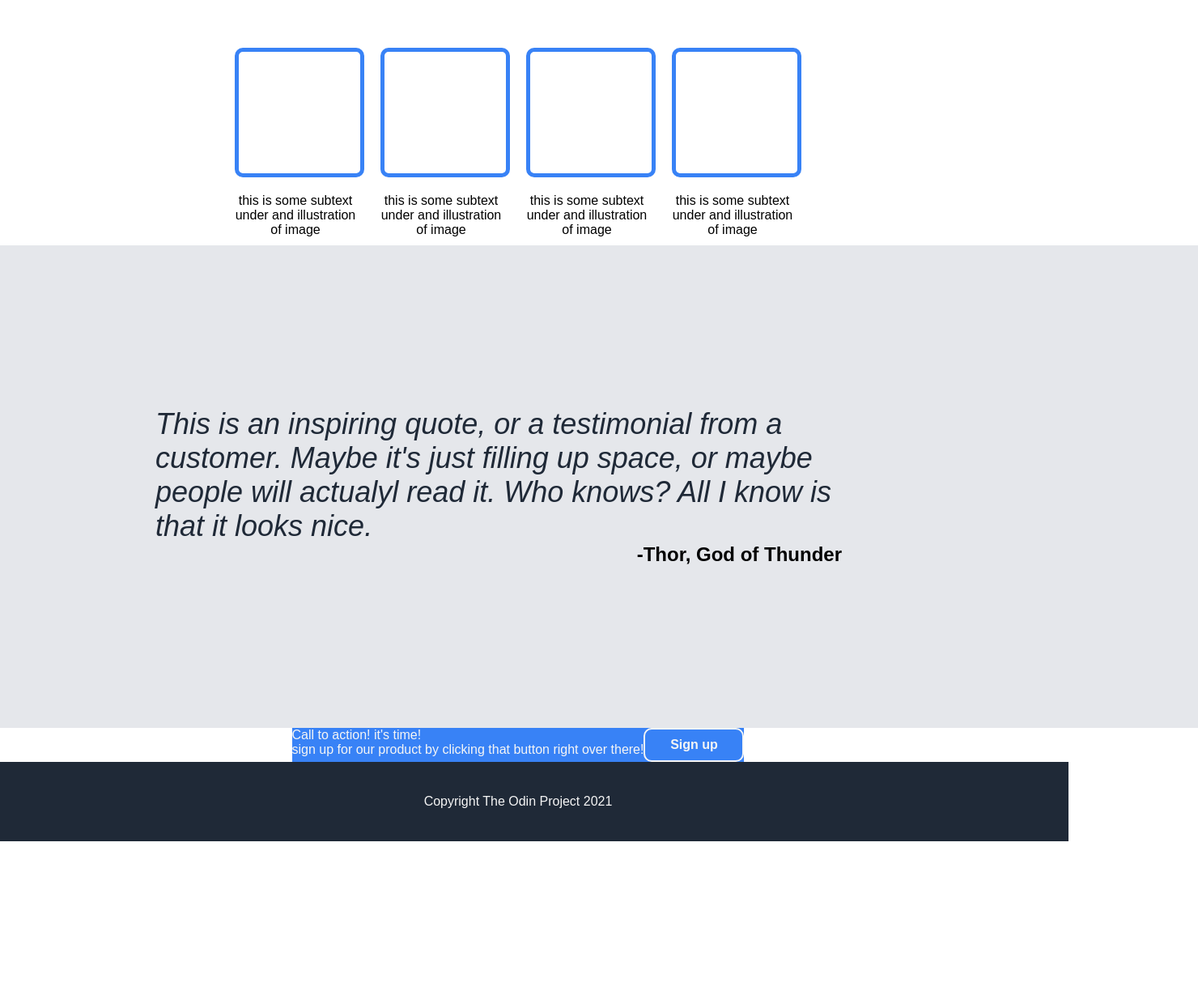
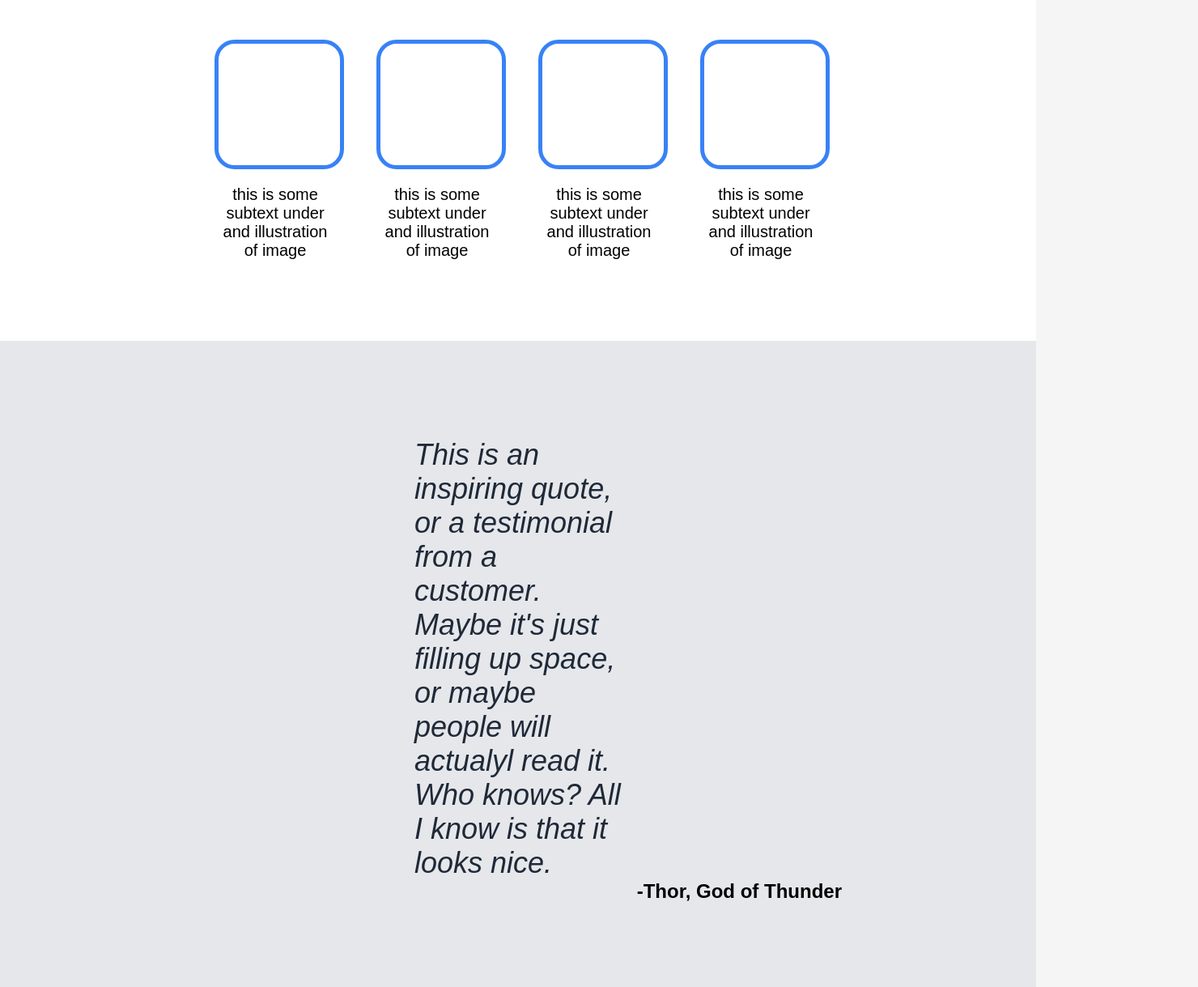
Before and after one commit to KoningHoningh/odin-landing-page, a plain HTML site: page index.html in a window 1280 px wide. Shown: the part 641-1860 px from the top of the page at 81% size, 1480 px wide, since content can reach past the window. Before the commit the page ends 1680 px from the top, so only its background shows below. Drawn offline with Linux system fonts and the light colour scheme.

Commit message:
Added the last bits of css to make it to my liking. Ready to have it published.

```diff
--- a/Styles.css
+++ b/Styles.css
@@ -5,6 +5,8 @@ body {
     align-items: center;
     margin:0;
     font-family: Arial, Helvetica, sans-serif;
+    width: 100vw;
+    background-color: whitesmoke;
 }
 
 .header {
@@ -40,8 +42,8 @@ body {
     justify-content: center;
     gap: 80px;
     background-color: #1F2937;
+    padding-bottom: 150px;
     width: 100%;
-    padding-bottom: 150px;
 }
 
 .title-text {
@@ -87,13 +89,15 @@ body {
 .main-info {
     display: flex;
     flex-direction: row;
+    gap: 50px;
 }
 
 .info {
     display: flex;
     justify-content: center;
     flex-direction: column;
-    margin: 10px;
+    margin-bottom: 100px;
+    width:150px;
 }
 
 .info-image {
@@ -101,23 +105,22 @@ body {
     width: 150px;
     border: 5px solid;
     border-color: #3882F6;
-    border-radius: 10px;
+    border-radius: 25px;
     margin-bottom: 20px;
 }
 
 .info-text {
-    width: 150px;
     text-align:center;
+    font-size: 20px;
 }
 
 .inspirational-quote {
     background-color: #E5E7EB;
     width: 100%;
     display: flex;
-    padding: 200px;
     flex-direction: column;
     align-items: center;
-
+    padding: 120px 0;
 }
 
 .quote {
@@ -125,7 +128,8 @@ body {
     font-size:36px;
     color: #1F2937;
     font-style: italic;
-    width: 70%;
+    width: 20%;
+
 }
 .quote-author {
     width: 800px;
@@ -138,8 +142,14 @@ body {
     color: whitesmoke;
     background-color:#3882F6;
     display: flex;
+    padding: 50px 100px;
+    border-radius: 10px;
+    margin: 100px;
+    gap: 150px;
 }
-
+.sign-up-title {
+    font-size: 24px;
+}
 .sign-up-text {
 }
 .sign-up-button {
@@ -151,7 +161,7 @@ body {
     background-color: #1F2937;
     width: 100%;
     text-align:center;
-    padding: 40px;
+    padding: 50px 0;
 }
 
 .title-button, .sign-up-button
```
